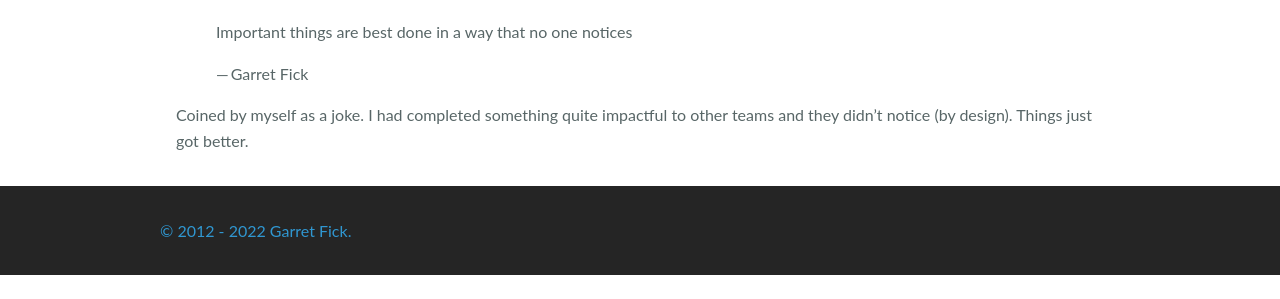
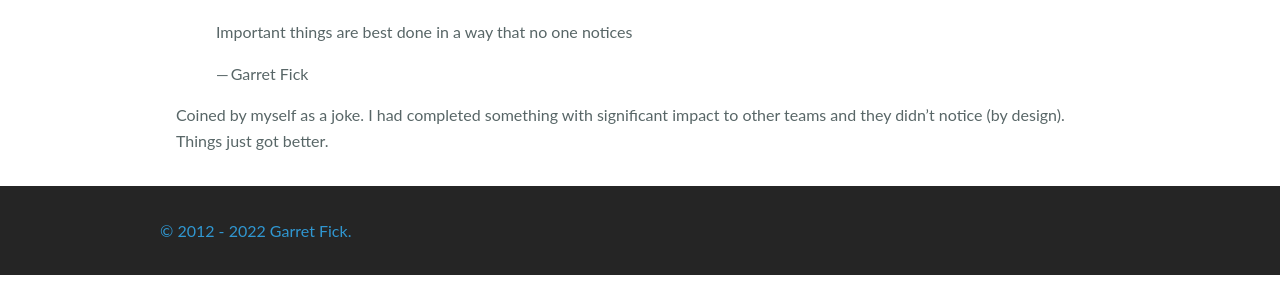
Before and after one commit to garretfick/garretfick.github.io, a Jekyll site: the page built from _posts/2023-02-15-boring-principle.md, in a window 1280 px wide. Shown: the part 310-609 px from the top of the page. Built offline with Jekyll 4.4.1, drawn with Linux system fonts in a browser that asks for light colours.

Commit message:
Update 2023-02-15-boring-principle.md

```diff
--- a/_posts/2023-02-15-boring-principle.md
+++ b/_posts/2023-02-15-boring-principle.md
@@ -12,4 +12,4 @@ A joke for the catalog.
 >
 > — Garret Fick
 
-Coined by myself as a joke. I had completed something quite impactful to other teams and they didn't notice (by design). Things just got better.
+Coined by myself as a joke. I had completed something with significant impact to other teams and they didn't notice (by design). Things just got better.
```
